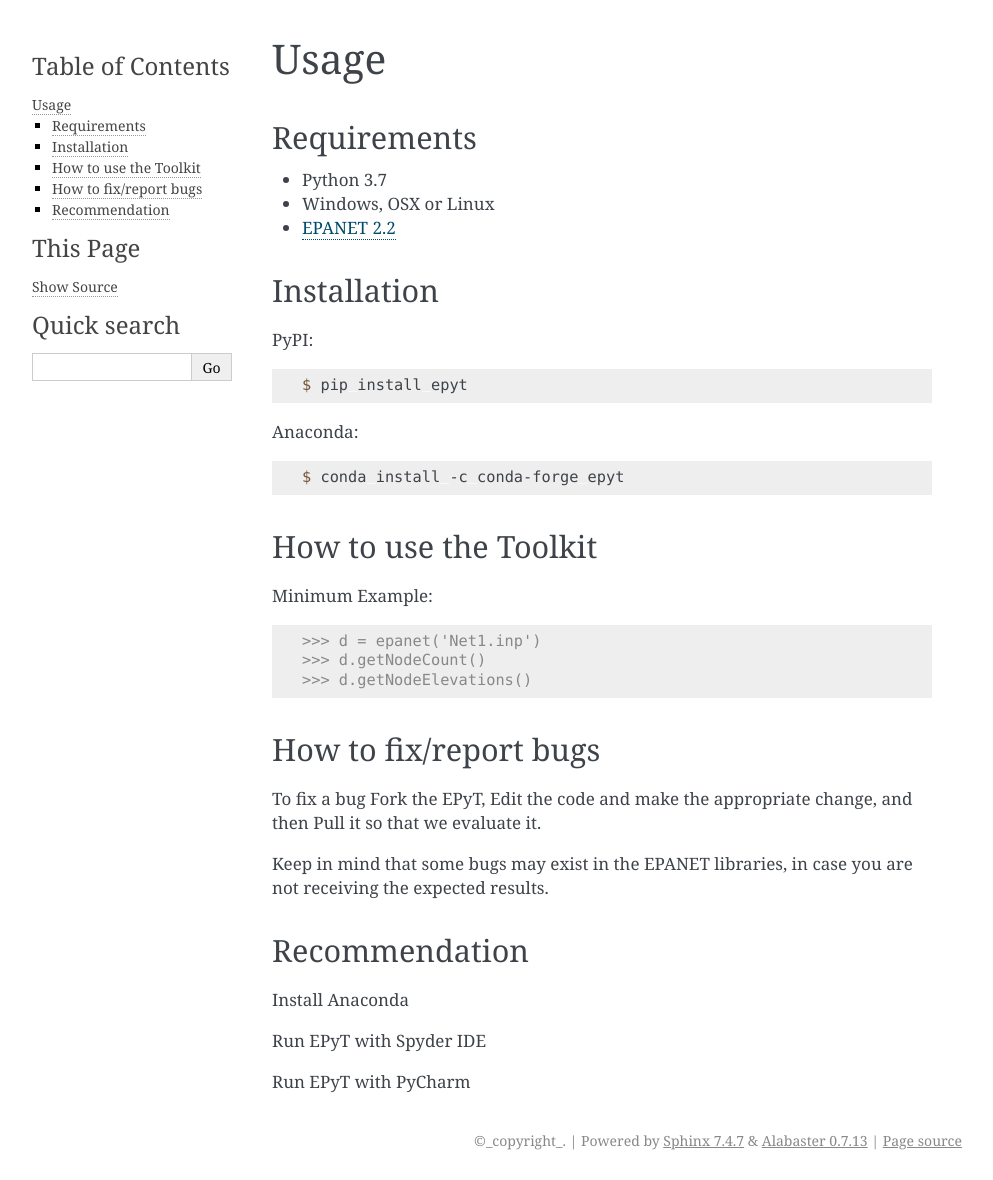
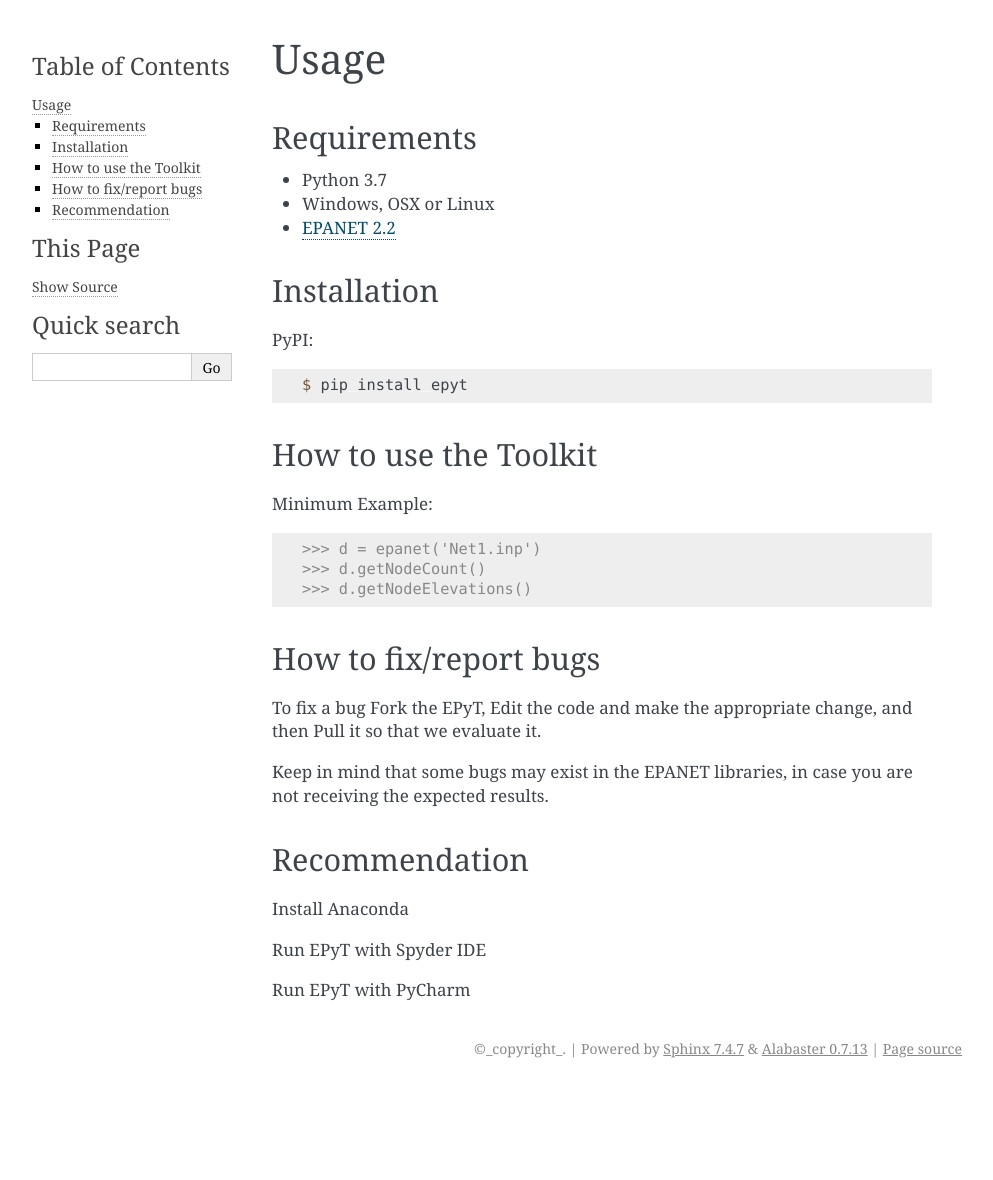
Before and after one commit to OpenWaterAnalytics/EPyT, a Sphinx documentation site: the page built from docs/source/usage.rst, in a window 1280 px wide. Shown: the whole page, without its empty margins (148-1141 px from the left). Built offline with Sphinx 7.4.7, drawn with Linux system fonts in a browser that asks for light colours; after the commit the page ends 1088 px from its top, so only the background shows below that.

Commit message:
Remove anaconda from installation (docs)

```diff
--- a/docs/source/usage.rst
+++ b/docs/source/usage.rst
@@ -19,11 +19,6 @@
 
    $ pip install epyt
 
-Anaconda:
-
-.. code-block:: console
-
-   $ conda install -c conda-forge epyt
 
 How to use the Toolkit
 ----------------------
```
